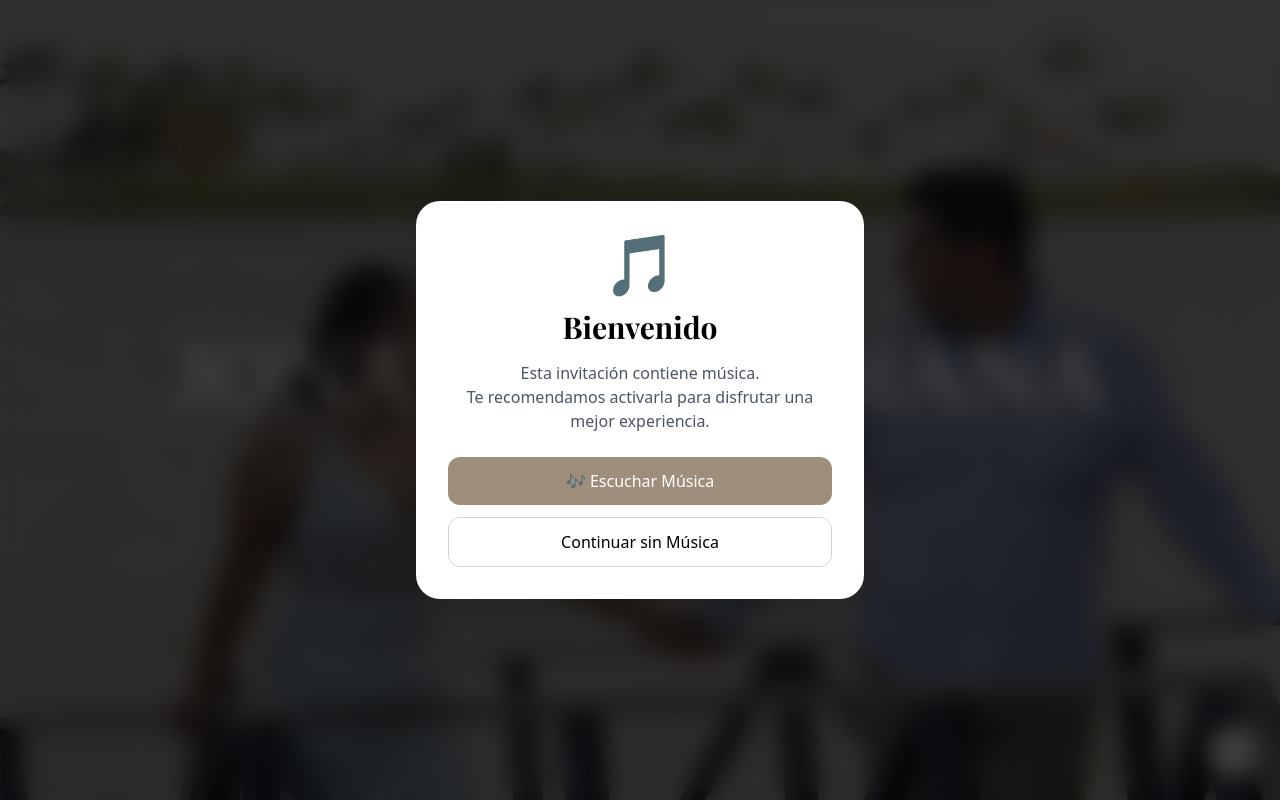
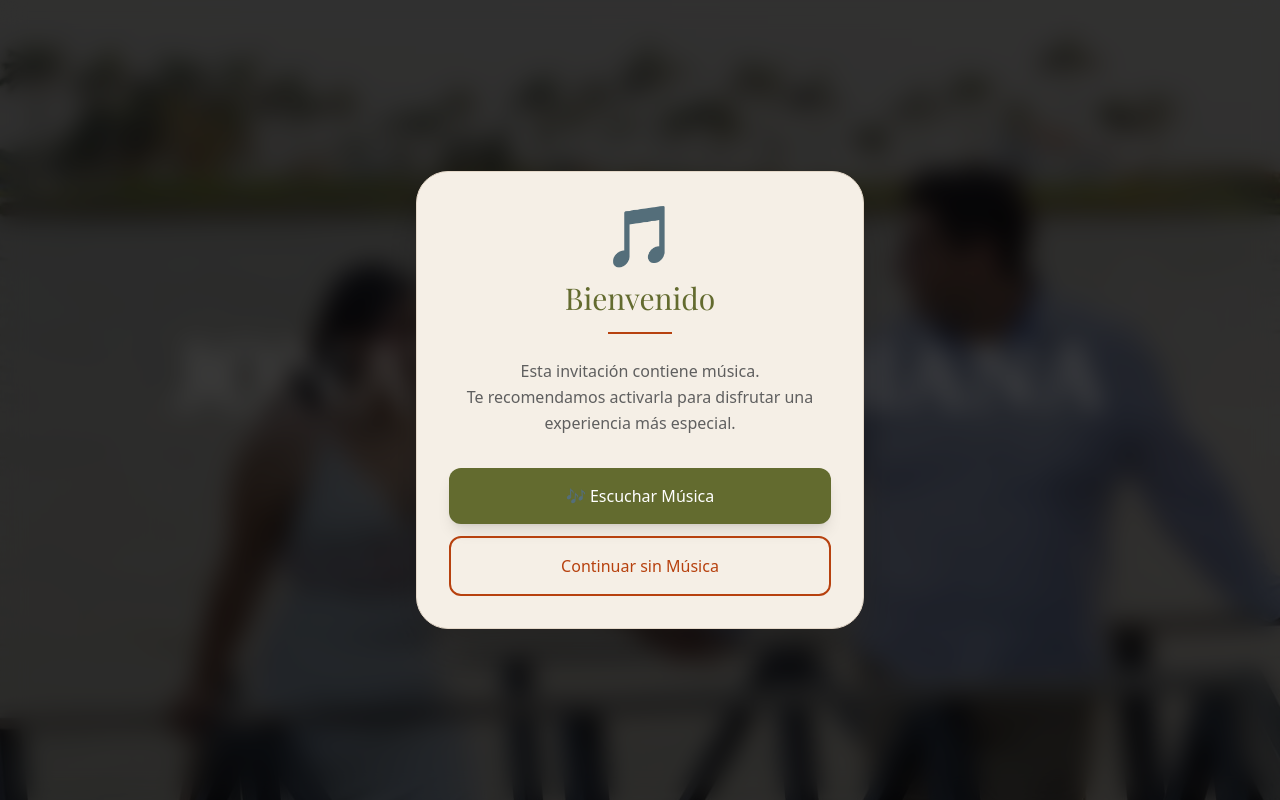
Before and after one commit to patrickespinoza/Jonathan-Diana, a React (Vite) app in the folder Nuestra-Boda/: page / in a window 1280 px wide. Shown: the top 800 px of the page. Built offline with nearby package versions, Linux system fonts and the light colour scheme; a web font is replaced by a local one.

Commit message:
cambio de scrip de google sheet

```diff
--- a/Nuestra-Boda/src/componentes-encabezado/Galeria.jsx
+++ b/Nuestra-Boda/src/componentes-encabezado/Galeria.jsx
@@ -6,17 +6,17 @@ const Galeria = () => {
 
       <div className="max-w-5xl mx-auto text-center">
 
-        <p className="uppercase tracking-[0.3em] text-[#C14E29] text-sm">
+        <p className="uppercase tracking-[0.3em] text-[#B7410E] text-sm">
           Nuestra Historia
         </p>
 
-        <h1 className="font-cursiveDancing text-[#7B7A42] text-5xl mt-4">
+        <h1 className="font-cursiveDancing text-[#636B2F] text-5xl mt-4">
           Nuestros Momentos
         </h1>
 
-        <div className="w-24 h-[2px] bg-[#C14E29] mx-auto mt-6"></div>
+        <div className="w-24 h-[2px] bg-[#B7410E] mx-auto mt-6"></div>
 
-        <p className="mt-8 text-[#7B7A42]/80 text-lg max-w-2xl mx-auto">
+        <p className="mt-8 text-[#636B2F]/80 text-lg max-w-2xl mx-auto">
           Cada fotografía guarda un recuerdo,
           una sonrisa y un instante que nos ha traído
           hasta este día tan especial.
--- a/Nuestra-Boda/src/componentes-encabezado/MesadeRegalos.jsx
+++ b/Nuestra-Boda/src/componentes-encabezado/MesadeRegalos.jsx
@@ -19,15 +19,15 @@ const Regalos = () => {
     <>
       <section className="bg-[#E3DBD1] py-24 px-6">
         <div className="max-w-4xl mx-auto text-center">
-          <p className="uppercase tracking-[0.35em] text-[#C14E29] text-xs">
+          <p className="uppercase tracking-[0.35em] text-[#B7410E] text-xs">
             Regalos
           </p>
 
-          <h1 className="font-cursiveDancing text-[#7B7A42] text-5xl mt-4">
+          <h1 className="font-cursiveDancing text-[#636B2F] text-5xl mt-4">
             Lluvia de Sobres
           </h1>
 
-          <div className="w-24 h-[2px] bg-[#C14E29] mx-auto mt-6"></div>
+          <div className="w-24 h-[2px] bg-[#B7410E] mx-auto mt-6"></div>
 
 
           <p
@@ -35,7 +35,7 @@ const Regalos = () => {
               mt-10
               text-lg
               md:text-xl
-              text-[#7B7A42]
+              text-[#636B2F]
               leading-relaxed
               max-w-3xl
               mx-auto
@@ -52,7 +52,7 @@ const Regalos = () => {
             onClick={() => setMostrarModal(true)}
             className="
               mt-12
-              bg-[#C14E29]
+              bg-[#B7410E]
               hover:bg-[#A94422]
               text-white
               px-10
--- a/Nuestra-Boda/src/componentes-encabezado/Musica.jsx
+++ b/Nuestra-Boda/src/componentes-encabezado/Musica.jsx
@@ -22,47 +22,113 @@ const MusicaModal = () => {
       <AnimatePresence>
         {mostrarModal && (
           <motion.div
-            className="fixed inset-0 z-[9999] bg-black/70 backdrop-blur-md flex items-center justify-center p-6"
+            className="
+              fixed
+              inset-0
+              z-[9999]
+              bg-black/70
+              backdrop-blur-md
+              flex
+              items-center
+              justify-center
+              p-6
+            "
             initial={{ opacity: 0 }}
             animate={{ opacity: 1 }}
             exit={{ opacity: 0 }}
           >
             <motion.div
-              className="bg-white rounded-3xl shadow-2xl p-8 max-w-md w-full text-center"
+              className="
+                bg-[#F5EFE6]
+                rounded-[32px]
+                shadow-2xl
+                p-8
+                max-w-md
+                w-full
+                text-center
+                border
+                border-[#E3D7C8]
+              "
               initial={{ scale: 0.8, opacity: 0 }}
               animate={{ scale: 1, opacity: 1 }}
               exit={{ scale: 0.8, opacity: 0 }}
-              transition={{ duration: 0.3 }}
+              transition={{ duration: 0.35 }}
             >
               {/* Icono */}
               <div className="text-6xl mb-4">
                 🎵
               </div>
 
+
               {/* Título */}
-              <h2 className="text-2xl sm:text-3xl font-bold font-playfair mb-4">
+              <h2
+                className="
+                  text-3xl
+                  font-playfair
+                  text-[#636B2F]
+                  mb-4
+                "
+              >
                 Bienvenido
               </h2>
 
+              {/* Separador */}
+              <div
+                className="
+                  w-16
+                  h-[2px]
+                  bg-[#B7410E]
+                  mx-auto
+                  mb-6
+                "
+              />
+
               {/* Mensaje */}
-              <p className="text-gray-600 mb-6">
+              <p
+                className="
+                  text-[#5F5F5F]
+                  leading-relaxed
+                  mb-8
+                "
+              >
                 Esta invitación contiene música.
                 <br />
-                Te recomendamos activarla para disfrutar una mejor experiencia.
+                Te recomendamos activarla para disfrutar
+                una experiencia más especial.
               </p>
 
               {/* Botones */}
               <div className="flex flex-col gap-3">
                 <button
                   onClick={reproducirMusica}
-                  className="bg-[#9E8E7B] hover:bg-[#8a7a69] text-white py-3 rounded-xl transition duration-300"
+                  className="
+                    bg-[#636B2F]
+                    hover:bg-[#515826]
+                    text-white
+                    py-4
+                    rounded-xl
+                    transition-all
+                    duration-300
+                    shadow-lg
+                    hover:scale-[1.02]
+                  "
                 >
                   🎶 Escuchar Música
                 </button>
 
                 <button
                   onClick={continuarSinMusica}
-                  className="border border-gray-300 py-3 rounded-xl hover:bg-gray-100 transition duration-300"
+                  className="
+                    border-2
+                    border-[#B7410E]
+                    text-[#B7410E]
+                    py-4
+                    rounded-xl
+                    transition-all
+                    duration-300
+                    hover:bg-[#B7410E]
+                    hover:text-white
+                  "
                 >
                   Continuar sin Música
                 </button>
@@ -72,7 +138,6 @@ const MusicaModal = () => {
         )}
       </AnimatePresence>
 
-      {/* Audio */}
       <audio ref={audioRef} loop>
         <source src="/musica.mp3" type="audio/mpeg" />
       </audio>
--- a/Nuestra-Boda/src/componentes-encabezado/carrusel.jsx
+++ b/Nuestra-Boda/src/componentes-encabezado/carrusel.jsx
@@ -107,7 +107,7 @@ const Carousel = () => {
               ${
                 index === i
                   ? "w-8 h-3 bg-[#C14E29]"
-                  : "w-3 h-3 bg-[#B8C0A0]"
+                  : "w-3 h-3 bg-[#636B2F]"
               }
             `}
           />
--- a/Nuestra-Boda/src/componentes-encabezado/encabeza-cuenta.jsx
+++ b/Nuestra-Boda/src/componentes-encabezado/encabeza-cuenta.jsx
@@ -34,12 +34,12 @@ const Countdown = ({ targetDate }) => {
       <div className="flex flex-col items-center">
 
         {/* Título */}
-        <h2 className="font-playfair text-[#7B7A42] text-2xl md:text-3xl mb-3 tracking-wide">
+        <h2 className="font-playfair text-[#636B2F] text-2xl md:text-3xl mb-3 tracking-wide">
           Cuenta Regresiva
         </h2>
 
         {/* Línea decorativa */}
-        <div className="w-24 h-[2px] bg-[#C14E29] mb-10"></div>
+        <div className="w-24 h-[2px] bg-[#B7410E] mb-10"></div>
 
         {/* Contador */}
         <div className="flex flex-wrap justify-center gap-5 md:gap-8">
@@ -64,7 +64,7 @@ const Countdown = ({ targetDate }) => {
                 className="
                   w-16 h-16
                   rounded-full
-                  bg-[#C14E29]
+                  bg-[#636B2F]
                   text-white
                   font-bold
                   text-2xl
@@ -81,7 +81,7 @@ const Countdown = ({ targetDate }) => {
               <span
                 className="
                   mt-3
-                  text-[#7B7A42]
+                  text-[#636B2F]
                   uppercase
                   tracking-wider
                   text-xs
@@ -97,7 +97,7 @@ const Countdown = ({ targetDate }) => {
         {/* Mensaje final */}
         {Object.keys(timeLeft).length === 0 && (
           <div className="text-center">
-            <p className="text-[#C14E29] text-3xl font-cursiveDancing">
+            <p className="text-[#B7410E] text-3xl font-cursiveDancing">
               ¡Llegó el gran día!
             </p>
           </div>
--- a/Nuestra-Boda/src/intinerario.jsx
+++ b/Nuestra-Boda/src/intinerario.jsx
@@ -21,23 +21,23 @@ export default function Intinerario() {
   {/* Decoraciones de fondo */}
   <div className="absolute top-0 left-0 w-72 h-72 bg-[#B8C0A0]/20 rounded-full blur-3xl"></div>
 
-  <div className="absolute bottom-0 right-0 w-80 h-80 bg-[#C14E29]/15 rounded-full blur-3xl"></div>
+  <div className="absolute bottom-0 right-0 w-80 h-80 bg-[#B7410E]/15 rounded-full blur-3xl"></div>
 
   <div className="relative z-10 max-w-5xl mx-auto px-6 py-24 text-center">
 
     {/* Texto pequeño */}
-    <p className="uppercase tracking-[0.4em] text-[#C14E29] text-sm font-semibold mb-6">
+    <p className="uppercase tracking-[0.4em] text-[#B7410E] text-sm font-semibold mb-6">
       INVITACIÓN DE BODA
     </p>
 
     {/* Nombres */}
-    <h1 className="font-cursiveDancing text-[#7B7A42] text-5xl sm:text-6xl md:text-7xl leading-tight">
+    <h1 className="font-cursiveDancing text-[#636B2F] text-5xl sm:text-6xl md:text-7xl leading-tight">
       ¡Estás Invitado!
     </h1>
 
 
     {/* Mensaje */}
-    <p className="mt-10 text-[#7B7A42] text-lg sm:text-xl md:text-2xl leading-relaxed max-w-3xl mx-auto">
+    <p className="mt-10 text-[#636B2F] text-lg sm:text-xl md:text-2xl leading-relaxed max-w-3xl mx-auto">
       Nos encantaría que formaras parte de este momento tan especial
       y compartieras con nosotros el inicio de esta nueva aventura.
     </p>
--- a/Nuestra-Boda/src/portada.jsx
+++ b/Nuestra-Boda/src/portada.jsx
@@ -1,27 +1,8 @@
-import React, { useRef, useState } from "react";
-import { FaVolumeUp, FaVolumeMute } from "react-icons/fa";
+import React from "react";
+
 
 export default function Portada() {
-  const audioRef = useRef(null);
-  const [isMuted, setIsMuted] = useState(false);
 
-  const handlePlayMusic = () => {
-    if (audioRef.current) {
-      audioRef.current.play().catch((error) => {
-        console.error(
-          "Error al intentar reproducir el audio:",
-          error
-        );
-      });
-    }
-  };
-
-  const toggleMute = () => {
-    if (audioRef.current) {
-      audioRef.current.muted = !isMuted;
-      setIsMuted(!isMuted);
-    }
-  };
 
   return (
     <section className="w-full bg-[#F5EFE6]">
@@ -154,47 +135,6 @@ export default function Portada() {
         </div>
       </div>
 
-      {/* Audio oculto */}
-      <audio
-        ref={audioRef}
-        loop
-        preload="auto"
-      >
-        <source src="/musica.mp3" type="audio/mpeg" />
-      </audio>
-
-      {/* Botón música */}
-      <button
-        onClick={() => {
-          handlePlayMusic();
-          toggleMute();
-        }}
-        className="
-          fixed
-          bottom-6
-          right-6
-          z-50
-          w-12
-          h-12
-          rounded-full
-          bg-white/90
-          backdrop-blur-md
-          shadow-xl
-          flex
-          items-center
-          justify-center
-          text-[#6E7140]
-          hover:scale-110
-          transition-all
-        "
-      >
-        {isMuted ? (
-          <FaVolumeMute size={18} />
-        ) : (
-          <FaVolumeUp size={18} />
-        )}
-      </button>
-
     </section>
   );
 }
```
Also changed, not shown: Nuestra-Boda/src/componentes-encabezado/Asistencia.jsx (+13 -9 lines), Nuestra-Boda/src/componentes-encabezado/Celebracion.jsx (+15 -15 lines), Nuestra-Boda/src/componentes-encabezado/Dresscode.jsx (+8 -8 lines), Nuestra-Boda/src/componentes-encabezado/FotoFrase.jsx (+5 -5 lines), Nuestra-Boda/src/componentes-encabezado/Novios.jsx (+15 -15 lines), 1 other file (tests, documents, lock files or other folders).
